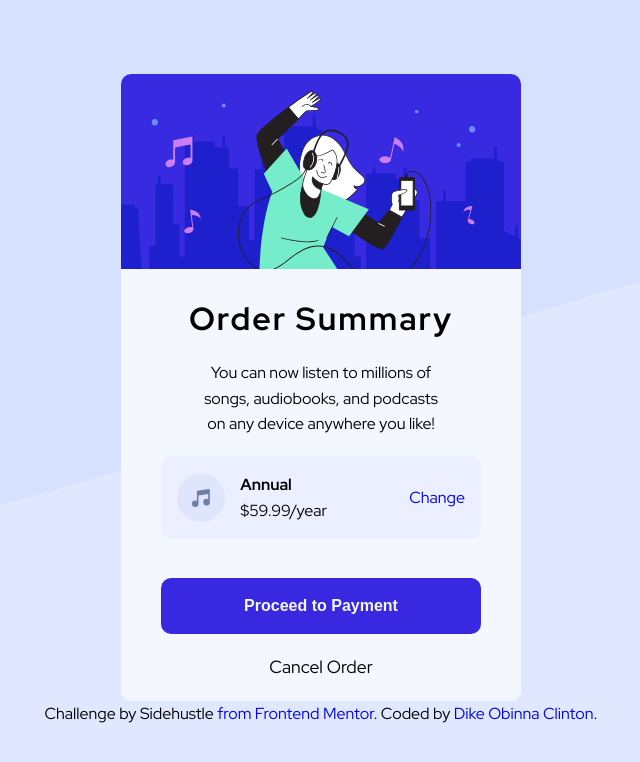
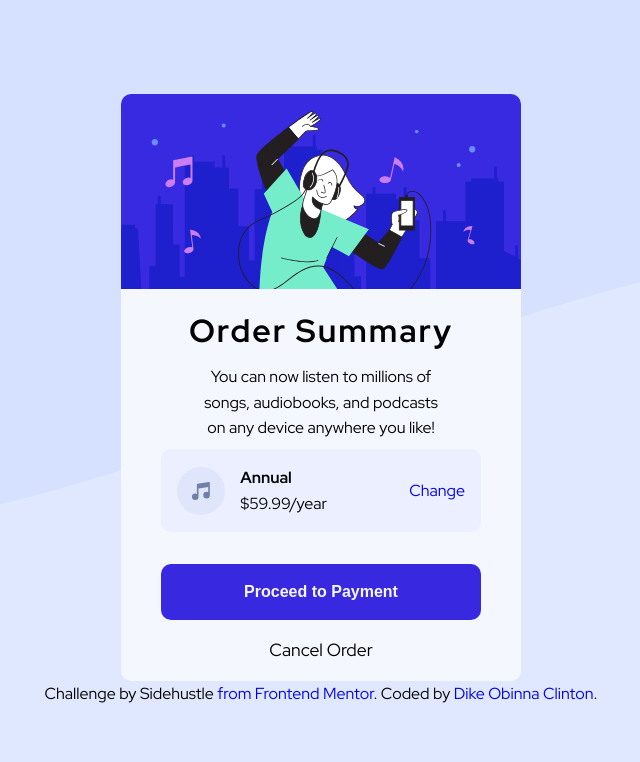
Before and after one commit to Dike-Code/Order-Summary-Card, a plain HTML site: page index.html in a window 1280 px wide. Shown: the whole page, without its empty margins (319-959 px from the left). Drawn offline with Linux system fonts and the light colour scheme.

Commit message:
Update style.css

```diff
--- a/css/style.css
+++ b/css/style.css
@@ -59,12 +59,12 @@ body {
    font-size: 2rem;
    letter-spacing: 2px;
    text-align: center;
-   margin: 1rem auto;
+   margin: 0.5rem auto;
 }
 
 .summary_card > .card_p {
    max-width: 60%;
-   margin: 1rem auto;
+   margin: 0.5rem auto;
    font-weight: 300;
    text-align: center;
 }
@@ -72,7 +72,7 @@ body {
 .annual_card {
    background: hsla(225, 99%, 94%, 0.5);
    width: 80%;
-   margin: 1.2rem auto;
+   margin: 0.5rem auto;
    display: flex;
    justify-content: space-between;
    align-items: center;
@@ -106,7 +106,7 @@ body {
 
 .payment_disc {
    width: 80%;
-   margin: 1.2rem auto;
+   margin: 1rem auto;
    text-align: center;
 }
 
@@ -114,7 +114,7 @@ body {
    background: var(--Bright-blue);
    color: var(--Very-pale-blue);
    width: 100%;
-   margin: 1.2rem auto;
+   margin: 1rem auto;
    padding: 1.2rem;
    border-radius: 10px;
    border: none;
```
